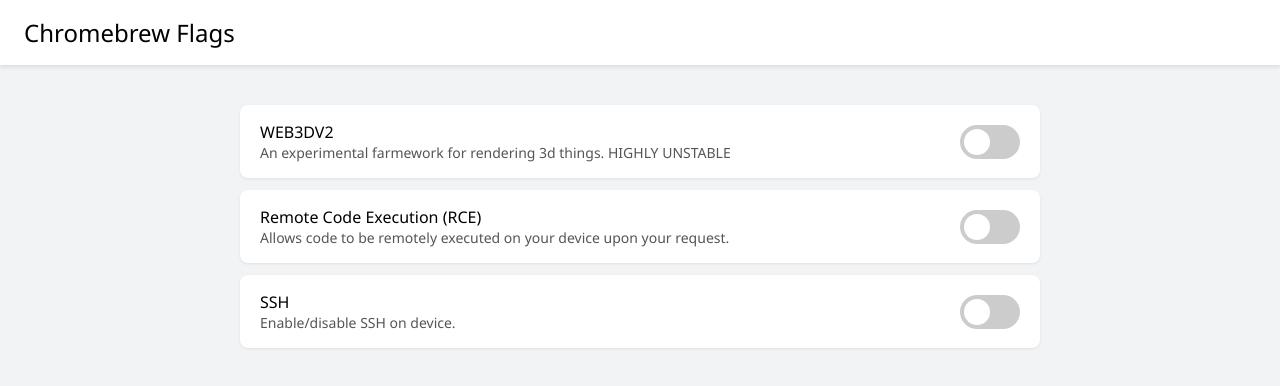
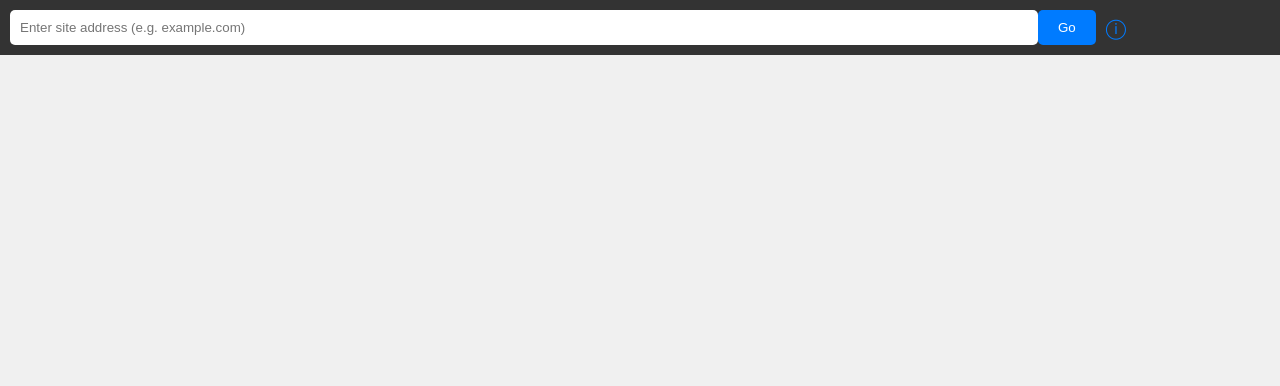
Before and after one commit to wicorn29/web29, a website: page browser/app.html in a window 1280 px wide. Drawn offline with Linux system fonts and the light colour scheme.

Commit message:
Update app.html

```diff
--- a/browser/app.html
+++ b/browser/app.html
@@ -2,204 +2,222 @@
 <html lang="en">
 <head>
     <meta charset="UTF-8">
-  <title>chromebrew</title>
+    <meta name="viewport" content="width=device-width, initial-scale=1.0">
+    <title>Web29 Browser</title>
     <style>
         body {
-      font-family: "Segoe UI", Roboto, sans-serif;
-      background-color: #f1f3f4;
+            font-family: Arial, sans-serif;
             margin: 0;
             padding: 0;
+            background-color: #f0f0f0;
         }
-    header {
-      background-color: #fff;
-      padding: 16px 24px;
-      box-shadow: 0 2px 4px rgba(0,0,0,0.1);
-      font-size: 24px;
-      font-weight: 500;
-    }
-    main {
-      max-width: 800px;
-      margin: 40px auto;
-      padding: 0 20px;
-    }
-    .setting {
-      background-color: #fff;
-      padding: 16px 20px;
-      margin-bottom: 12px;
-      border-radius: 8px;
+
+        #top-bar {
+            background-color: #333;
+            padding: 10px;
             display: flex;
             justify-content: space-between;
             align-items: center;
-      box-shadow: 0 1px 3px rgba(0,0,0,0.08);
         }
-    .setting-title {
-      font-size: 16px;
-      font-weight: 500;
-    }
-    .setting-desc {
-      font-size: 14px;
-      color: #555;
-    }
-    .setting-info {
+
+        #url-bar-container {
+            display: flex;
+            align-items: center;
             flex-grow: 1;
         }
-    .switch {
-      position: relative;
-      display: inline-block;
-      width: 60px;
-      height: 34px;
+
+        #url-bar {
+            width: 80%;
+            padding: 10px;
+            border-radius: 5px;
+            border: none;
         }
-    .switch input {
-      opacity: 0;
-      width: 0;
-      height: 0;
+
+        #go-button {
+            padding: 10px 20px;
+            background-color: #007BFF;
+            border: none;
+            color: white;
+            cursor: pointer;
+            border-radius: 5px;
         }
-    .slider {
-      position: absolute;
+
+        #go-button:hover {
+            background-color: #0056b3;
+        }
+
+        #info-icon {
+            font-size: 20px;
+            color: #007BFF;
             cursor: pointer;
+            margin-left: 10px;
+        }
+
+        #metadata-popup {
+            display: none;
+            position: fixed;
+            top: 50%;
+            left: 50%;
+            transform: translate(-50%, -50%);
+            background-color: white;
+            padding: 20px;
+            border-radius: 10px;
+            box-shadow: 0 0 10px rgba(0, 0, 0, 0.1);
+            z-index: 100;
+            width: 300px;
+        }
+
+        #metadata-popup h3 {
+            margin: 0;
+            padding-bottom: 10px;
+        }
+
+        #metadata-popup p {
+            margin: 5px 0;
+        }
+
+        #report-button {
+            background-color: #ccc;
+            color: white;
+            padding: 5px 10px;
+            cursor: not-allowed;
+            border: none;
+            border-radius: 5px;
+            margin-top: 10px;
+        }
+
+        #report-button:hover {
+            background-color: #999;
+        }
+
+        iframe {
+            width: 100%;
+            height: 80vh;
+            border: none;
+        }
+
+        #overlay {
+            display: none;
+            position: fixed;
             top: 0;
             left: 0;
-      right: 0;
-      bottom: 0;
-      background-color: #ccc;
-      border-radius: 34px;
-      transition: 0.4s;
-    }
-    .slider:before {
-      position: absolute;
-      content: "";
-      height: 26px;
-      width: 26px;
-      left: 4px;
-      bottom: 4px;
-      background-color: white;
-      transition: 0.4s;
-      border-radius: 50%;
-    }
-    input:checked + .slider {
-      background-color: #1a73e8;
-    }
-    input:checked + .slider:before {
-      transform: translateX(26px);
-    }
-    .switch-container {
-      display: flex;
-      justify-content: space-between;
             width: 100%;
-      align-items: center;
+            height: 100%;
+            background-color: rgba(0, 0, 0, 0.5);
+            z-index: 99;
         }
     </style>
 </head>
 <body>
 
-  <header>Chromebrew Flags</header>
-  <main id="settingsContainer">
+    <div id="overlay"></div>
 
-    <!-- Dynamically loaded settings will appear here -->
+    <div id="top-bar">
+        <div id="url-bar-container">
+            <input type="text" id="url-bar" placeholder="Enter site address (e.g. example.com)" />
+            <button id="go-button">Go</button>
+            <span id="info-icon">&#9432;</span>
+        </div>
+    </div>
 
-  </main>
+    <iframe id="browser-iframe" src=""></iframe>
+
+    <div id="metadata-popup">
+        <h3>Site Metadata</h3>
+        <p><strong>Address:</strong> <span id="site-address">Loading...</span></p>
+        <p><strong>Owner:</strong> <span id="site-owner">Loading...</span></p>
+        <p><strong>Banned:</strong> <span id="site-banned">Loading...</span></p>
+        <p><strong>View Count:</strong> <span id="view-count">Loading...</span></p>
+        <p><strong>Created At:</strong> <span id="created-at">Loading...</span></p>
+        <p><strong>Last Updated:</strong> <span id="last-updated">Loading...</span></p>
+        <button id="report-button" disabled>Report</button>
+    </div>
 
 <script>
-    // Define settings in an array of objects for easy editing
-    const settings = [
-      {
-        id: "web3dv2",
-        title: "WEB3DV2",
-        description: "An experimental farmework for rendering 3d things. HIGHLY UNSTABLE",
-        checked: false,
-      },
+    const goButton = document.getElementById('go-button');
+    const urlBar = document.getElementById('url-bar');
+    const iframe = document.getElementById('browser-iframe');
+    const infoIcon = document.getElementById('info-icon');
+    const metadataPopup = document.getElementById('metadata-popup');
+    const overlay = document.getElementById('overlay');
+    const reportButton = document.getElementById('report-button');
+    const siteAddress = document.getElementById('site-address');
+    const siteOwner = document.getElementById('site-owner');
+    const siteBanned = document.getElementById('site-banned');
+    const viewCount = document.getElementById('view-count');
+    const createdAt = document.getElementById('created-at');
+    const lastUpdated = document.getElementById('last-updated');
 
-            {
-        id: "rce",
-        title: "Remote Code Execution (RCE)",
-        description: "Allows code to be remotely executed on your device upon your request.",
-        checked: true,
-      },
-
-                  {
-        id: "ssh",
-        title: "SSH",
-        description: "Enable/disable SSH on device.",
-        checked: false,
-      },
-
-    ];
-
-    // Function to get a cookie by name
-    function getCookie(name) {
-      const value = `; ${document.cookie}`;
-      const parts = value.split(`; ${name}=`);
-      if (parts.length === 2) return parts.pop().split(';').shift();
+    // Append 'w29://' to the entered URL, but send the clean address to the server
+    function normalizeUrl(url) {
+        if (!url.startsWith("w29://")) {
+            url = "w29://" + url;
+        }
+        return url.replace(/^w29:\/\//, '');
     }
 
-    // Function to set a cookie
-    function setCookie(name, value) {
-      const date = new Date();
-      date.setTime(date.getTime() + (30 * 24 * 60 * 60 * 1000)); // Expires in 30 days
-      document.cookie = `${name}=${value};expires=${date.toUTCString()};path=/`;
+    // Toggle Metadata Popup
+    infoIcon.addEventListener('click', () => {
+        metadataPopup.style.display = 'block';
+        overlay.style.display = 'block';
+        document.body.style.pointerEvents = 'none'; // Block interactions with the body
+    });
+
+    // Close Metadata Popup if clicking outside
+    window.addEventListener('click', (event) => {
+        if (!metadataPopup.contains(event.target) && !infoIcon.contains(event.target)) {
+            metadataPopup.style.display = 'none';
+            overlay.style.display = 'none';
+            document.body.style.pointerEvents = 'auto'; // Restore interactions with the body
+        }
+    });
+
+    // Fetch and display site data with updated metadata
+    async function loadSiteData(address) {
+        try {
+            const cleanedAddress = normalizeUrl(address);
+            const response = await fetch(`https://web29.wicorn29.net/getSiteByAddress/${cleanedAddress}`);
+
+            if (!response.ok) {
+                iframe.srcdoc = `<html><body><h2>:( Something went wrong when loading the site: ${address}. An error has occurred. The error is "${response.statusText}".</h2></body></html>`;
+                return;
             }
 
-    // Load the saved settings from cookies
-    function loadSettings() {
-      settings.forEach(setting => {
-        const savedState = getCookie(setting.id);
-        setting.checked = savedState === 'true';
-      });
-      renderSettings();
+            const site = await response.json();
+
+            if (site.error) {
+                iframe.srcdoc = `<html><body><h2>:( Something went wrong when loading the site: ${address}. An error has occurred. The error is "${site.error}".</h2></body></html>`;
+                return;
             }
 
-    // Render the settings dynamically
-    function renderSettings() {
-      const container = document.getElementById('settingsContainer');
-      container.innerHTML = ''; // Clear the container before adding new settings
+            const decodedData = atob(site.data);
+            iframe.srcdoc = decodedData;
 
-      settings.forEach(setting => {
-        const settingElement = document.createElement('div');
-        settingElement.classList.add('setting');
-
-        const settingInfo = document.createElement('div');
-        settingInfo.classList.add('setting-info');
-
-        const settingTitle = document.createElement('div');
-        settingTitle.classList.add('setting-title');
-        settingTitle.textContent = setting.title;
-
-        const settingDesc = document.createElement('div');
-        settingDesc.classList.add('setting-desc');
-        settingDesc.textContent = setting.description;
-
-        settingInfo.appendChild(settingTitle);
-        settingInfo.appendChild(settingDesc);
-
-        const switchLabel = document.createElement('label');
-        switchLabel.classList.add('switch');
-        const checkboxInput = document.createElement('input');
-        checkboxInput.type = 'checkbox';
-        checkboxInput.id = setting.id;
-        checkboxInput.checked = setting.checked;
-
-        checkboxInput.addEventListener('change', () => {
-          setCookie(setting.id, checkboxInput.checked);
-        });
-
-        const sliderSpan = document.createElement('span');
-        sliderSpan.classList.add('slider');
-
-        switchLabel.appendChild(checkboxInput);
-        switchLabel.appendChild(sliderSpan);
-
-        const switchContainer = document.createElement('div');
-        switchContainer.classList.add('switch-container');
-        switchContainer.appendChild(settingInfo);
-        switchContainer.appendChild(switchLabel);
-
-        settingElement.appendChild(switchContainer);
-        container.appendChild(settingElement);
-      });
+            siteAddress.textContent = site.address;
+            siteOwner.textContent = site.owner;
+            siteBanned.textContent = site.siteBanned ? 'Yes' : 'No';
+            viewCount.textContent = site.viewCount;
+            createdAt.textContent = new Date(site.createdAt).toLocaleString();
+            lastUpdated.textContent = new Date(site.lastUpdated).toLocaleString();
+        } catch (error) {
+            iframe.srcdoc = `<html><body><h2>:( Something went wrong when loading the site: ${address}. An error has occurred. The error is "${error.message}".</h2></body></html>`;
+        }
     }
 
-    // Load settings on page load
-    window.onload = loadSettings;
+    // Handle the Go button click
+    goButton.addEventListener('click', () => {
+        const address = urlBar.value.trim();
+        if (address) {
+            const displayAddress = address.startsWith("w29://") ? address : "w29://" + address;
+            urlBar.value = displayAddress;  // Show the full URL with w29://
+            loadSiteData(displayAddress);   // Use the cleaned address for the server request
+        }
+    });
 </script>
+
+
+
+
+
 </body>
 </html>
```
Lines whose indentation alone changed are shown as unchanged.
